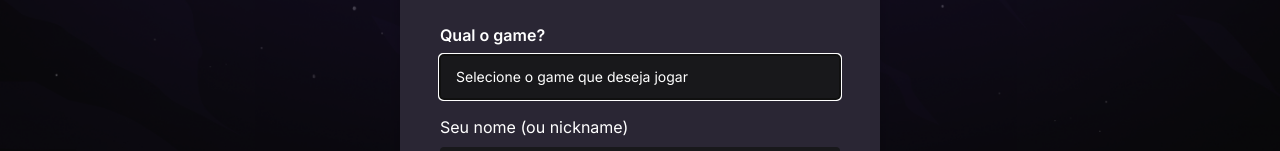
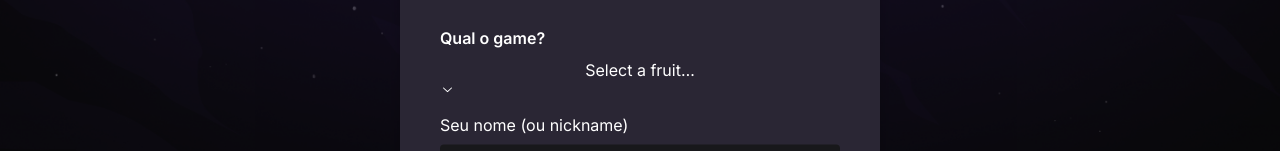
Before and after one commit to Sofia-Magalhaes/nlw-eSports, a React (Vite) app in the folder web/: page / in a window 1280 px wide. Both pictures are taken after a click on the button "Publicar anúncio". Shown: the part 157-308 px from the top of the page. Built offline with nearby package versions, Linux system fonts and the light colour scheme; no server answers.

Commit message:
instalando react icons
npm install @radix-ui/react-icons

```diff
--- a/web/package.json
+++ b/web/package.json
@@ -11,6 +11,7 @@
   "dependencies": {
     "@radix-ui/react-checkbox": "^1.0.1",
     "@radix-ui/react-dialog": "^1.0.2",
+    "@radix-ui/react-icons": "^1.1.1",
     "@radix-ui/react-select": "^1.2.0",
     "phosphor-react": "^1.4.1",
     "react": "^18.2.0",
--- a/web/src/components/CreateAdModal.tsx
+++ b/web/src/components/CreateAdModal.tsx
@@ -4,6 +4,8 @@ import { Input } from "./Form/Input";
 
 import * as Dialog from "@radix-ui/react-dialog";
 import * as Checkbox from "@radix-ui/react-checkbox";
+import * as Select from "@radix-ui/react-select";
+import { CheckIcon, ChevronDownIcon, ChevronUpIcon } from '@radix-ui/react-icons';
 
 export function CreateAdModal() {
   return (
@@ -20,9 +22,43 @@ export function CreateAdModal() {
             <label htmlFor="game" className="font-semibold">
               Qual o game?
             </label>
-            <select id="game" className="bg-zinc-900 py-3 px-4 rounded text-sm placeholder:text-zinc-500 appearance-none">
-                <option disabled selected value="">Selecione o game que deseja jogar</option>
-            </select>
+
+            <Select.Root>
+    <Select.Trigger className="SelectTrigger" aria-label="Food">
+      <Select.Value placeholder="Select a fruit…" />
+      <Select.Icon className="SelectIcon">
+        <ChevronDownIcon />
+      </Select.Icon>
+    </Select.Trigger>
+    <Select.Portal>
+      <Select.Content className="SelectContent">
+        <Select.ScrollUpButton className="SelectScrollButton">
+          <ChevronUpIcon />
+        </Select.ScrollUpButton>
+        <Select.Viewport className="SelectViewport">
+          <Select.Group>
+
+          </Select.Group>
+
+          <Select.Separator className="SelectSeparator" />
+
+          <Select.Group>
+
+          </Select.Group>
+
+          <Select.Separator className="SelectSeparator" />
+
+          <Select.Group>
+
+          </Select.Group>
+
+        </Select.Viewport>
+        <Select.ScrollDownButton className="SelectScrollButton">
+          <ChevronDownIcon />
+        </Select.ScrollDownButton>
+      </Select.Content>
+    </Select.Portal>
+  </Select.Root>
           </div>
 
           <div className="flex flex-col gap-2">
@@ -84,9 +120,9 @@ export function CreateAdModal() {
 
           <div className="mt-2 flex items-center gap-2 text-sm">
             <Checkbox.Root className="w-6 h-6 p-1 rounded bg-zinc-900">
-                <Checkbox.Indicator>
-                    <Check className="w-4 h-4 text-emerald-400"/>
-                </Checkbox.Indicator>
+              <Checkbox.Indicator>
+                <Check className="w-4 h-4 text-emerald-400" />
+              </Checkbox.Indicator>
             </Checkbox.Root>
             Costumo me conectar ap chat de voz
           </div>
```
Also changed, not shown: 1 other file (tests, documents, lock files or other folders).
